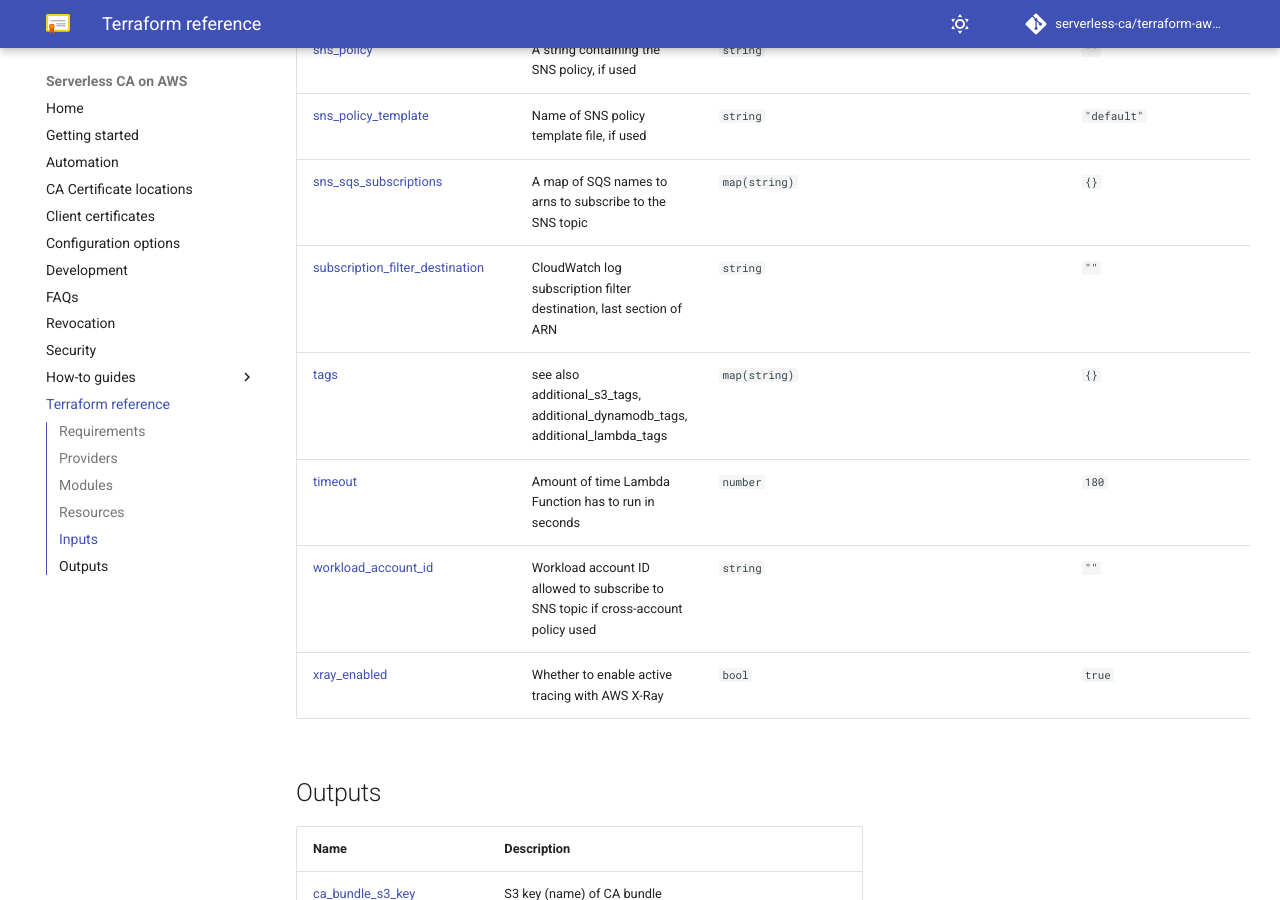
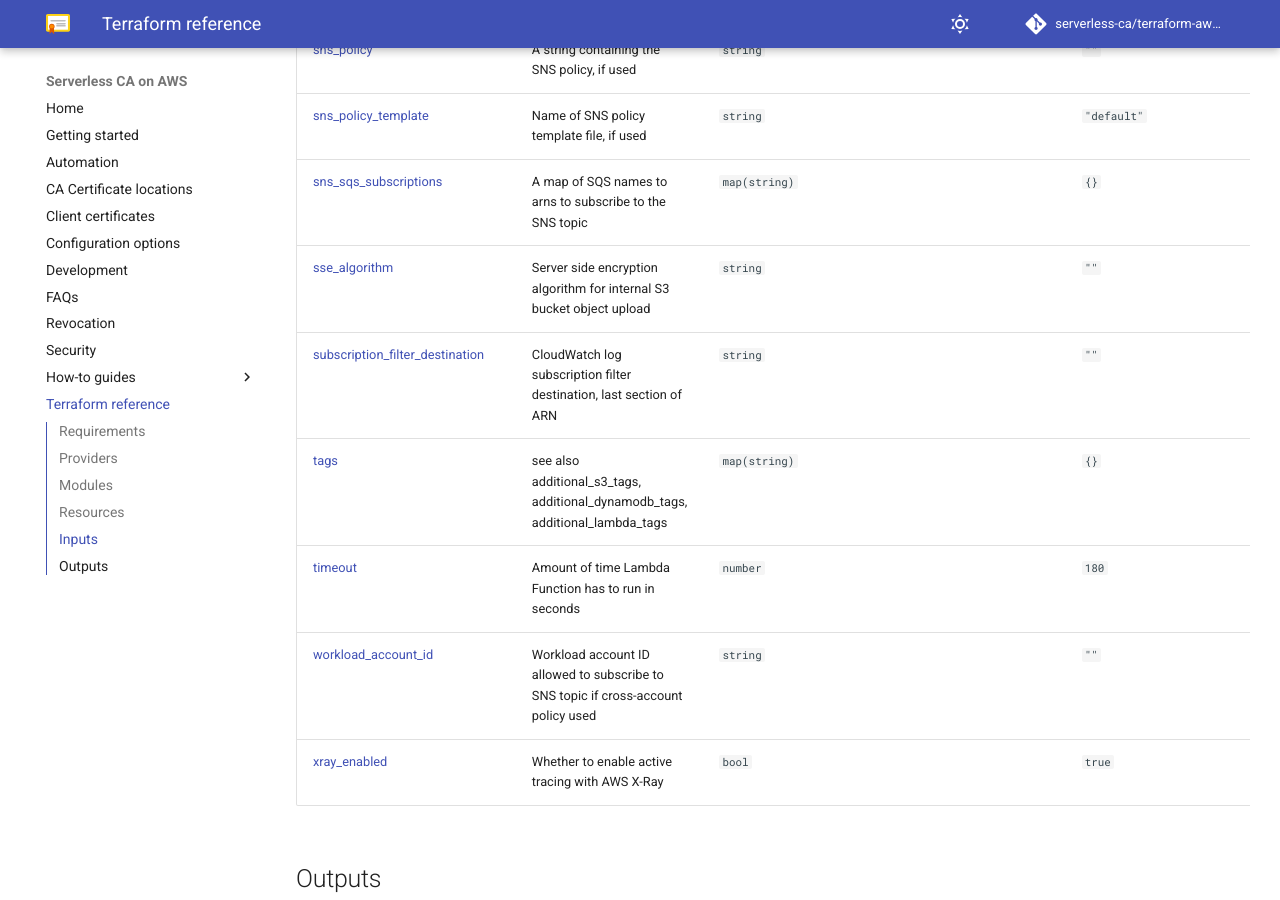
Before and after one commit to serverless-ca/terraform-aws-ca, an MkDocs documentation site: the page built from docs/reference.md, in a window 1280 px wide and 900 px high, scrolled down 6144 px. Built offline with MkDocs 1.6.1 and Material for MkDocs 9.7.7, drawn with Linux system fonts in a browser that asks for light colours; comment, search, counter and statistics services are not loaded.

Commit message:
Option to specify SSE algorithm for S3 object uploads (#424)
* Option to specify SSE algorithm for S3 object uploads
* terraform-docs: automated action
* Update validation to allow empty string

---------

Co-authored-by: github-actions[bot] <github-actions[bot]@users.noreply.github.com>

```diff
--- a/docs/reference.md
+++ b/docs/reference.md
@@ -93,6 +93,7 @@
 | <a name="input_sns_policy"></a> [sns\_policy](#input\_sns\_policy) | A string containing the SNS policy, if used | `string` | `""` | no |
 | <a name="input_sns_policy_template"></a> [sns\_policy\_template](#input\_sns\_policy\_template) | Name of SNS policy template file, if used | `string` | `"default"` | no |
 | <a name="input_sns_sqs_subscriptions"></a> [sns\_sqs\_subscriptions](#input\_sns\_sqs\_subscriptions) | A map of SQS names to arns to subscribe to the SNS topic | `map(string)` | `{}` | no |
+| <a name="input_sse_algorithm"></a> [sse\_algorithm](#input\_sse\_algorithm) | Server side encryption algorithm for internal S3 bucket object upload | `string` | `""` | no |
 | <a name="input_subscription_filter_destination"></a> [subscription\_filter\_destination](#input\_subscription\_filter\_destination) | CloudWatch log subscription filter destination, last section of ARN | `string` | `""` | no |
 | <a name="input_tags"></a> [tags](#input\_tags) | see also additional\_s3\_tags, additional\_dynamodb\_tags, additional\_lambda\_tags | `map(string)` | `{}` | no |
 | <a name="input_timeout"></a> [timeout](#input\_timeout) | Amount of time Lambda Function has to run in seconds | `number` | `180` | no |
```
Also changed, not shown: 2 other files.
